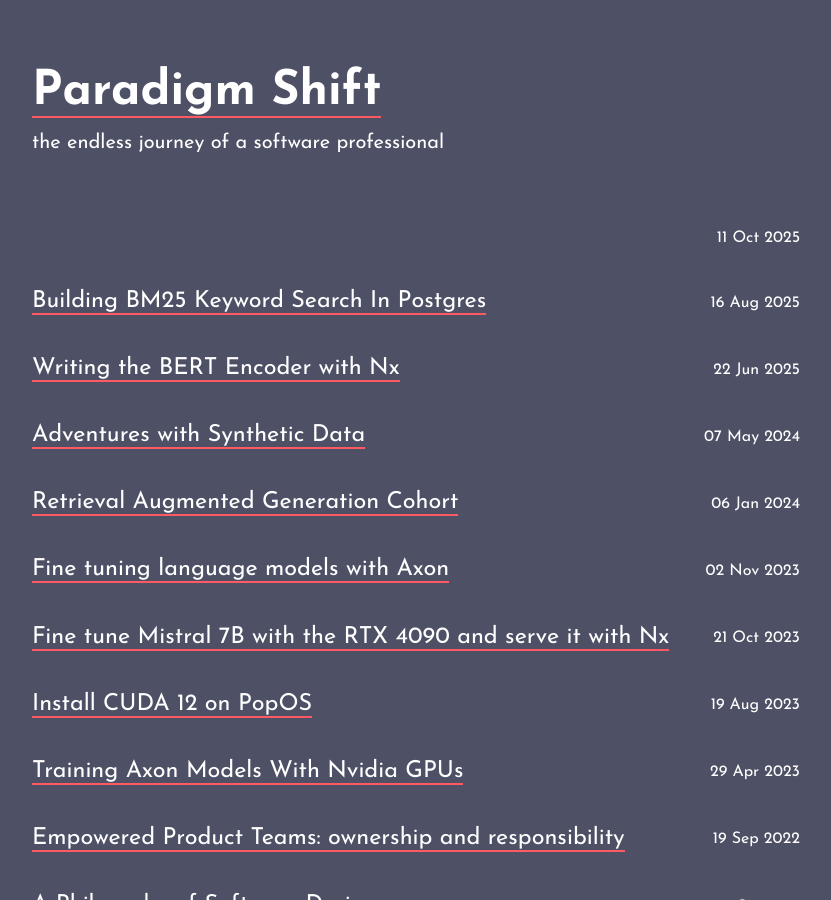
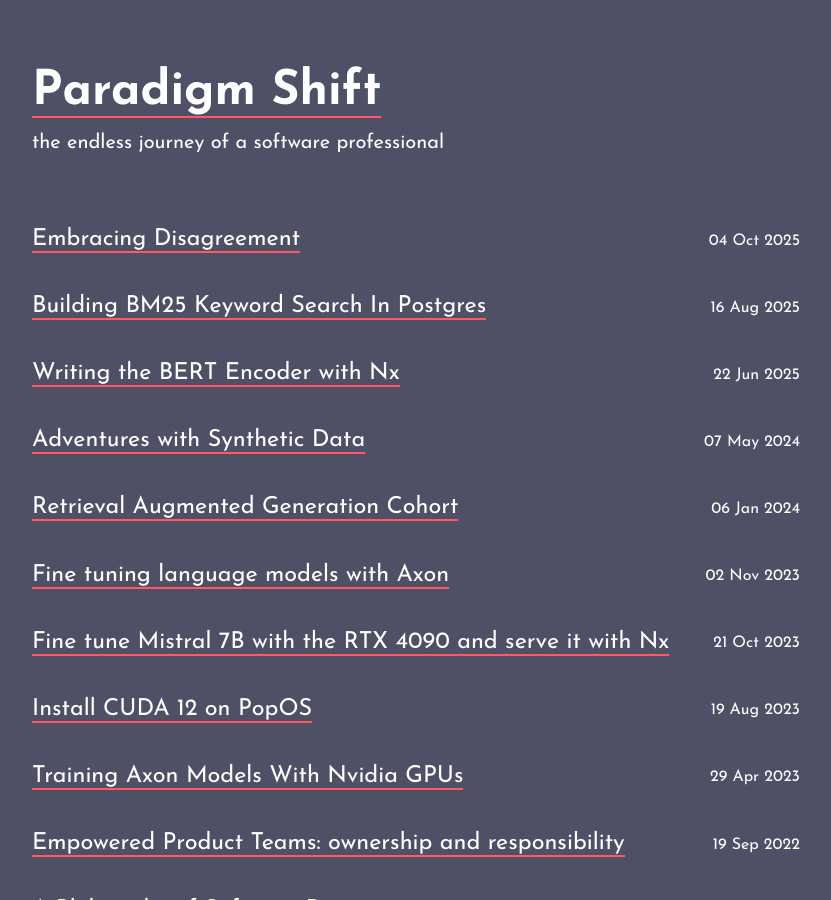
Before and after one commit to toranb/toranb.github.io, a Jekyll site: the page built from index.html, in a window 1280 px wide and 900 px high. Shown: the whole window, without its empty margins (224-1055 px from the left). Built offline with Jekyll 4.4.1, drawn with Linux system fonts in a browser that asks for light colours; Markdown is read by kramdown in place of the engine named in the settings.

Commit message:
fix disagreement title

```diff
--- a/_posts/2025-10-04-embracing-disagreement.html
+++ b/_posts/2025-10-04-embracing-disagreement.html
@@ -1,6 +1,6 @@
 ---
 layout: post
-title: "Embracing Disagreement
+title: "Embracing Disagreement"
 date:   2025-10-04 01:00:00
 categories: blog archive
 ---
```
